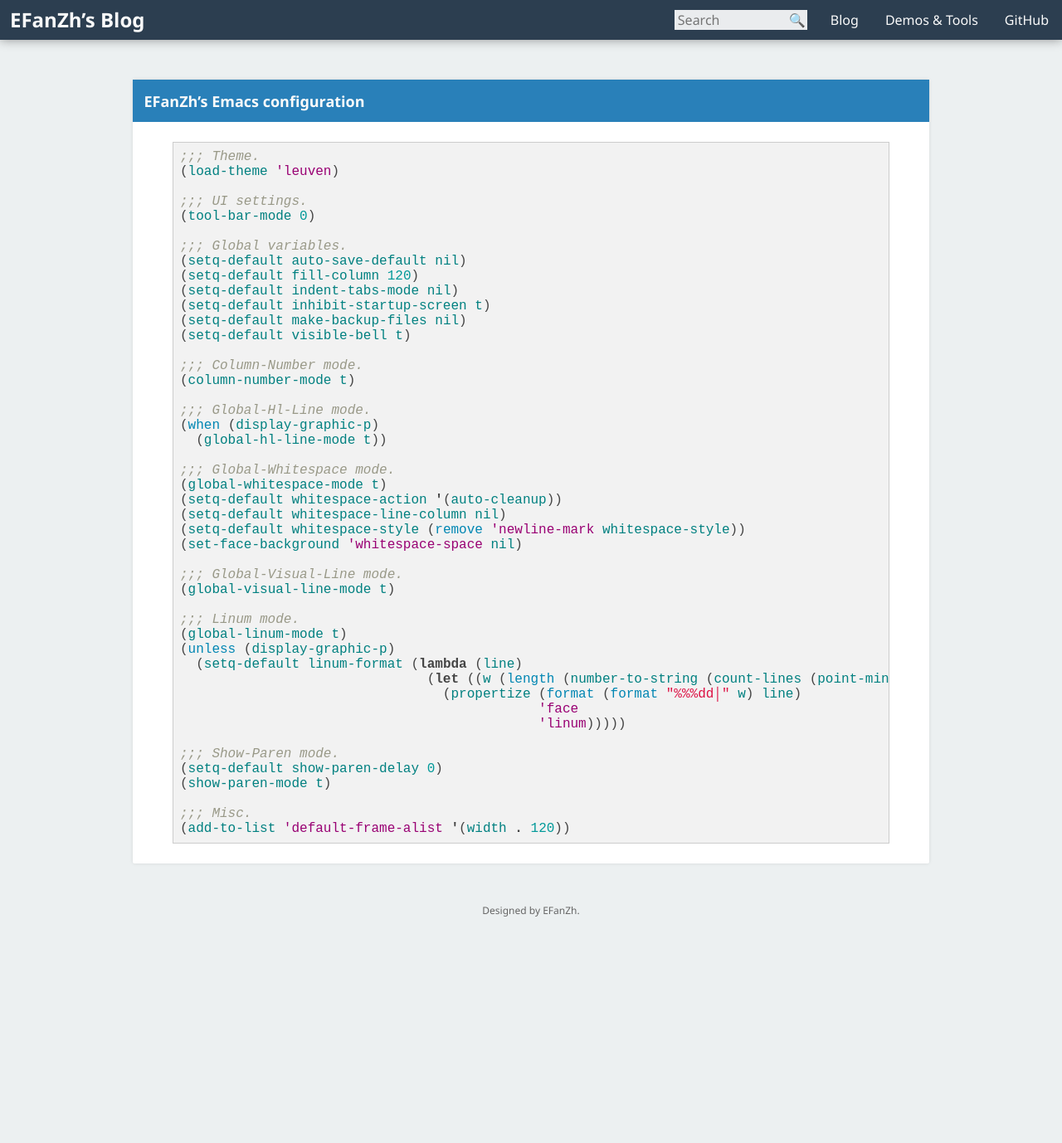
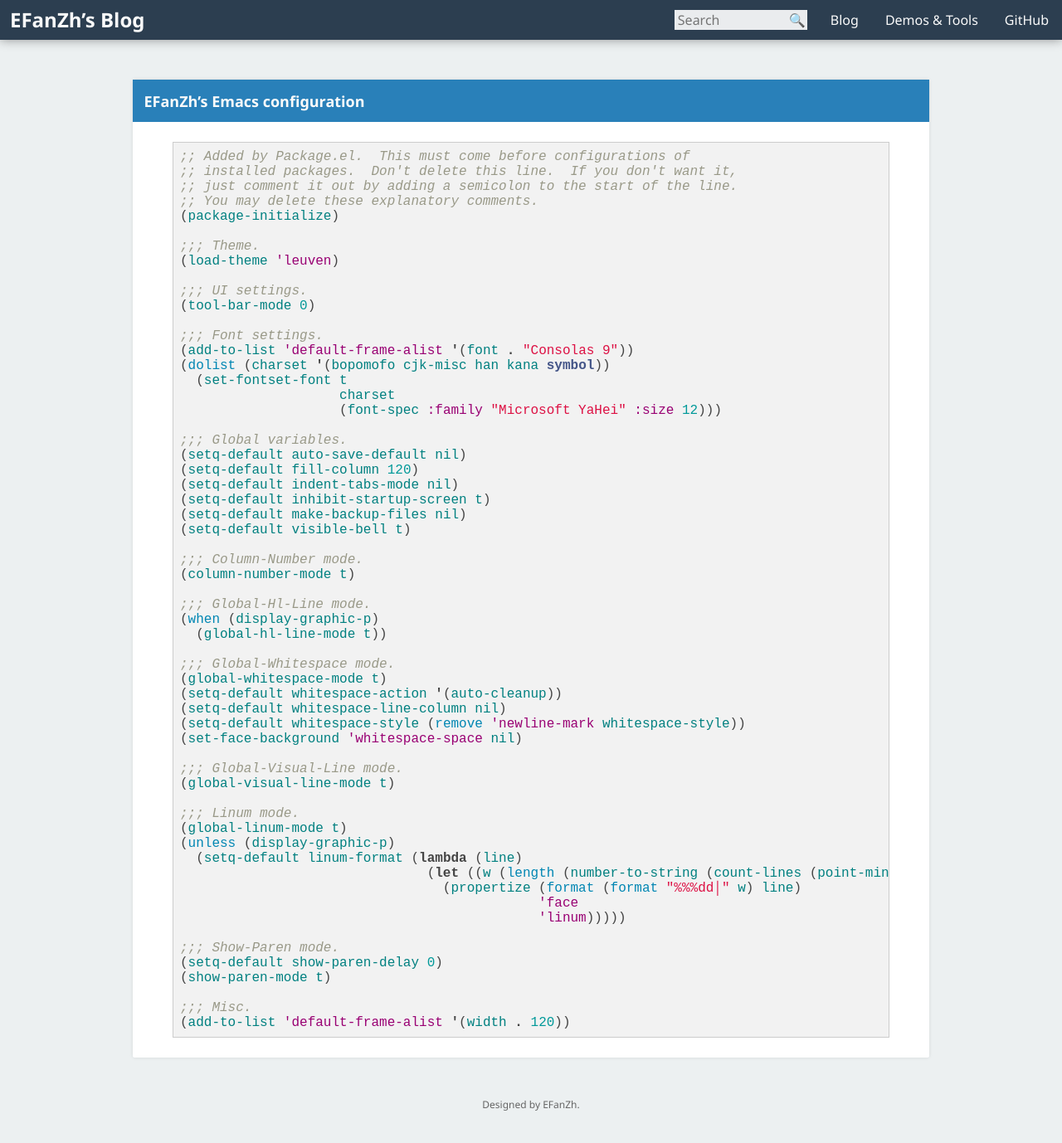
Before and after one commit to fuzeyi/efanzh.github.io, a Jekyll site: the page built from _posts/2016-09-20-emacs-configuration.md, in a window 1280 px wide and 1388 px high. Shown: the top 1378 px of the window at 83% size. Built offline with Jekyll 4.4.1, drawn with Linux system fonts in a browser that asks for light colours.

Commit message:
Add font settings for Emacs

````diff
--- a/_posts/2016-09-20-emacs-configuration.md
+++ b/_posts/2016-09-20-emacs-configuration.md
@@ -3,11 +3,24 @@ title: EFanZh’s Emacs configuration
 ---
 
 ```elisp
+;; Added by Package.el.  This must come before configurations of
+;; installed packages.  Don't delete this line.  If you don't want it,
+;; just comment it out by adding a semicolon to the start of the line.
+;; You may delete these explanatory comments.
+(package-initialize)
+
 ;;; Theme.
 (load-theme 'leuven)
 
 ;;; UI settings.
 (tool-bar-mode 0)
+
+;;; Font settings.
+(add-to-list 'default-frame-alist '(font . "Consolas 9"))
+(dolist (charset '(bopomofo cjk-misc han kana symbol))
+  (set-fontset-font t
+                    charset
+                    (font-spec :family "Microsoft YaHei" :size 12)))
 
 ;;; Global variables.
 (setq-default auto-save-default nil)
````
